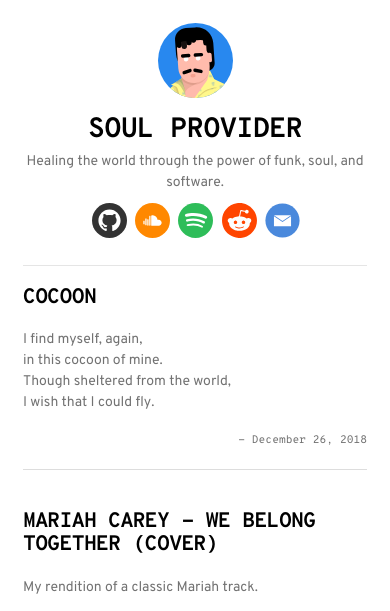
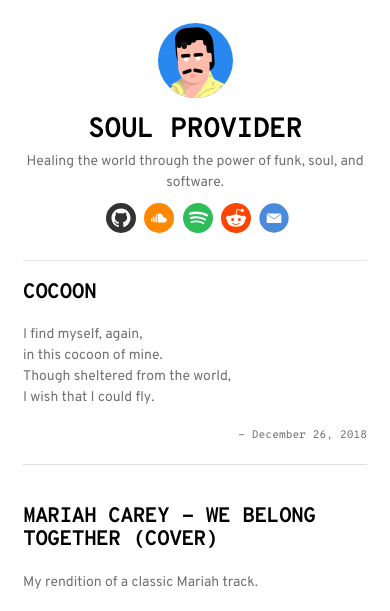
Before and after one commit to soulprovidr/soulprovidr.github.io, a Jekyll site: the page built from index.html, in a window 390 px wide. Shown: the top 611 px of the page. Built offline with Jekyll 4.4.1, drawn with Linux system fonts in a browser that asks for light colours; grey boxes are pictures that could not be loaded.

Commit message:
Mobile layout updates.

```diff
--- a/_sass/jekyll-theme-minimal.scss
+++ b/_sass/jekyll-theme-minimal.scss
@@ -154,25 +154,11 @@
     width:auto;
   }
 
-  header {
-    padding-right:320px;
-  }
-
   section {
     border:1px solid #e5e5e5;
     border-width:1px 0;
     padding:20px 0;
     margin:0 0 20px;
-  }
-
-  header a small {
-    display:inline;
-  }
-
-  header ul {
-    position:absolute;
-    right:50px;
-    top:52px;
   }
 }
 
@@ -198,14 +184,6 @@
   body {
     padding:15px;
   }
-
-  header ul {
-    width:99%;
-  }
-
-  header li, header ul li + li + li {
-    width:33%;
-  }
 }
 
 @media print {
--- a/assets/css/style.scss
+++ b/assets/css/style.scss
@@ -87,7 +87,7 @@
   text-align: right;
 }
 
-@media print, screen and (max-width: 720px) {
+@media print, screen and (max-width: 813px) {
   header {
     text-align: center;
   }
@@ -107,14 +107,14 @@
   }
 
   header ul li {
-    width: 35px !important;
-    height: 35px !important;
+    width: 30px !important;
+    height: 30px !important;
     margin-left: 5px;
   }
 
   header ul a img {
-    width: 35px;
-    height: 35px;
+    width: 30px;
+    height: 30px;
   }
 
 
```
